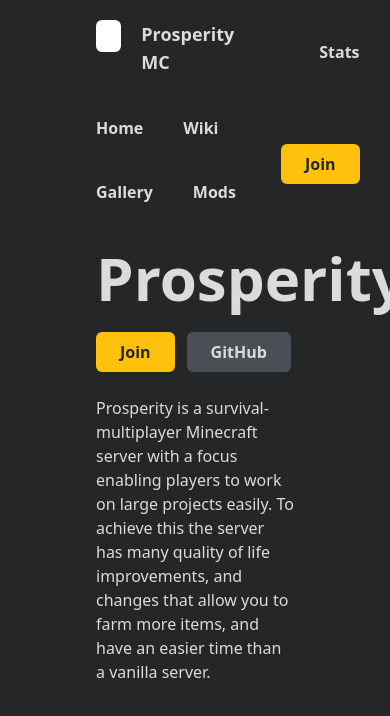
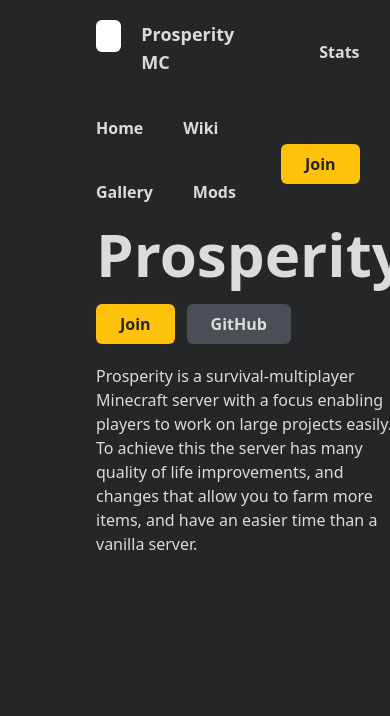
Before and after one commit to ProsperityMC/Prosperity-Website, a Next.js app: page / in a window 390 px wide. Shown: the top 716 px of the page. Built offline with nearby package versions, Linux system fonts and the light colour scheme.

Commit message:
fix: Fix and finish home layout
fix: Fix home layout for small screen sizes
This needs more work, but it's fine for now

fix: Align home page content vertically (broken)

```diff
--- a/pages/index.tsx
+++ b/pages/index.tsx
@@ -3,10 +3,12 @@
 const Home: NextPage = () => {
   return (
     <>
+      {/* This layout code is kind of a mess, I'm not sure if it has to be this cmoplicated */}
+      <div className="flex content-center h-screen">
         <div className="lg:flex md:justify-between md:gap-52">
-        <div>
-          <p className="py-6 text-6xl">Prosperity</p>
-          <div className="flex flex-row gap-3">
+          <div className="flex-wrap content-center lg:flex">
+            <p className="text-6xl">Prosperity</p>
+            <div className="flex flex-row gap-3 py-5">
               <a href="https://discord.gg/hfTxZ4XxYj">
                 <button className="btn btn-yellow">Join</button>
               </a>
@@ -15,7 +17,6 @@
               </a>
             </div>
           </div>
-        <br className="lg:hidden" />
           <div className="flex flex-wrap content-center">
             <p>
               Prosperity is a survival-multiplayer Minecraft server with a focus enabling players to work on large projects
@@ -24,6 +25,7 @@
             </p>
           </div>
         </div>
+      </div>
     </>
   );
 };
--- a/styles/globals.css
+++ b/styles/globals.css
@@ -4,6 +4,7 @@
 
 /* Tailwind base styles */
 
+@layer base {
   body {
     @apply bg-gray-500 text-gray-50;
   }
@@ -21,6 +22,7 @@
   .text-8xl,
   .text-9xl {
     @apply font-bold;
+  }
 }
 
 /* Tailwind custom components */
```
Lines whose indentation alone changed are shown as unchanged.
